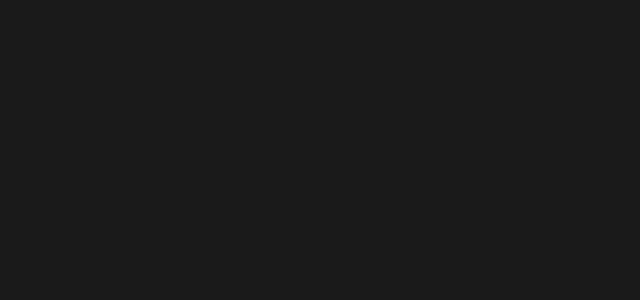
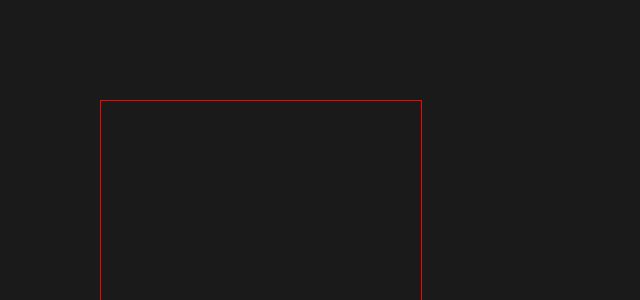
Before and after one commit to haxius/HXWE, a React (Create React App) app: page / in a window 1280 px wide. Shown: the top 300 px of the page, without its empty margins (0-640 px from the left). Built offline with nearby package versions, Linux system fonts and the light colour scheme.

Commit message:
ADD Window Core Task

```diff
--- a/src/system/tasks/models.ts
+++ b/src/system/tasks/models.ts
@@ -6,6 +6,8 @@ export interface ITaskProps {
   requestTaskStart?: (task: ITask) => void;
 }
 
+export type TTaskPropsWith<T = {}> = ITaskProps & T;
+
 export interface ITask {
   component: React.ReactElement;
   name: string;
--- a/src/tasks/core/Wallpaper/Wallpaper.styled.ts
+++ b/src/tasks/core/Wallpaper/Wallpaper.styled.ts
@@ -5,6 +5,9 @@ const StyledWallpaper = styled.section`
   width: 100vw;
   height: 100vh;
   overflow: hidden;
+  position: fixed;
+  top: 0;
+  left: 0;
   background: ${(props: TPropsWithTheme) => props.theme.Colors.background};
 `;
 
--- /dev/null
+++ b/src/tasks/core/Window/Window.styled.ts
@@ -0,0 +1,19 @@
+import styled from "@emotion/styled";
+import { TPropsWithTheme } from "../../../styles/models";
+import { IWindowCoords } from "./models";
+
+interface IStyledWindowProps extends IWindowCoords {}
+
+const StyledWindow = styled.article`
+  border: 1px solid red;
+  position: absolute;
+
+  ${({ width, height, top, left }: TPropsWithTheme<IStyledWindowProps>) => `
+    height: ${height}px;
+    width: ${width}px;
+    left: ${left}px;
+    top: ${top}px;
+  `}
+`;
+
+export default StyledWindow;
--- /dev/null
+++ b/src/tasks/core/Window/index.tsx
@@ -0,0 +1,40 @@
+import React, { useEffect, useRef, useState } from "react";
+import { TTaskPropsWith } from "../../../system/tasks/models";
+import { IWindowCoords } from "./models";
+import StyledWindow from "./Window.styled";
+
+interface IWindowProps {
+  coords?: Partial<IWindowCoords>;
+}
+
+const Window: React.FC<TTaskPropsWith<IWindowProps>> = ({
+  coords: initialCoords,
+}) => {
+  const handleRef = useRef<HTMLElement | null>(null);
+
+  const [coords, setCoords] = useState<IWindowCoords>({
+    height: initialCoords?.height ?? 240,
+    width: initialCoords?.width ?? 320,
+    left: initialCoords?.left ?? 100,
+    top: initialCoords?.top ?? 100,
+  });
+
+  useEffect(() => {
+    const handle: HTMLElement | null = handleRef?.current;
+    const handleClick = () => console.log("Clicked!");
+
+    if (handle && !handle?.getAttribute("data-bound")?.length) {
+      handle.addEventListener("click", handleClick);
+      handle.setAttribute("data-bound", "true");
+    }
+
+    return () => {
+      handle?.removeEventListener("click", handleClick);
+      handle?.removeAttribute("data-bound");
+    };
+  }, [handleRef]);
+
+  return <StyledWindow {...coords} ref={handleRef} />;
+};
+
+export default Window;
--- /dev/null
+++ b/src/tasks/core/Window/models.ts
@@ -0,0 +1,6 @@
+export interface IWindowCoords {
+  height: number;
+  width: number;
+  left: number;
+  top: number;
+}
--- a/src/tasks/core/index.tsx
+++ b/src/tasks/core/index.tsx
@@ -1,10 +1,14 @@
 import React from "react";
 import TaskRunner from "../../system/tasks/Runner";
 import Wallpaper from "./Wallpaper";
+import Window from "./Window";
 
 const CoreTasks: React.FC = () => (
   <TaskRunner
-    initialTasks={[{ component: <Wallpaper />, name: "Wallpaper" }]}
+    initialTasks={[
+      { component: <Wallpaper />, name: "Wallpaper" },
+      { component: <Window />, name: "Window" },
+    ]}
   />
 );
 
```
